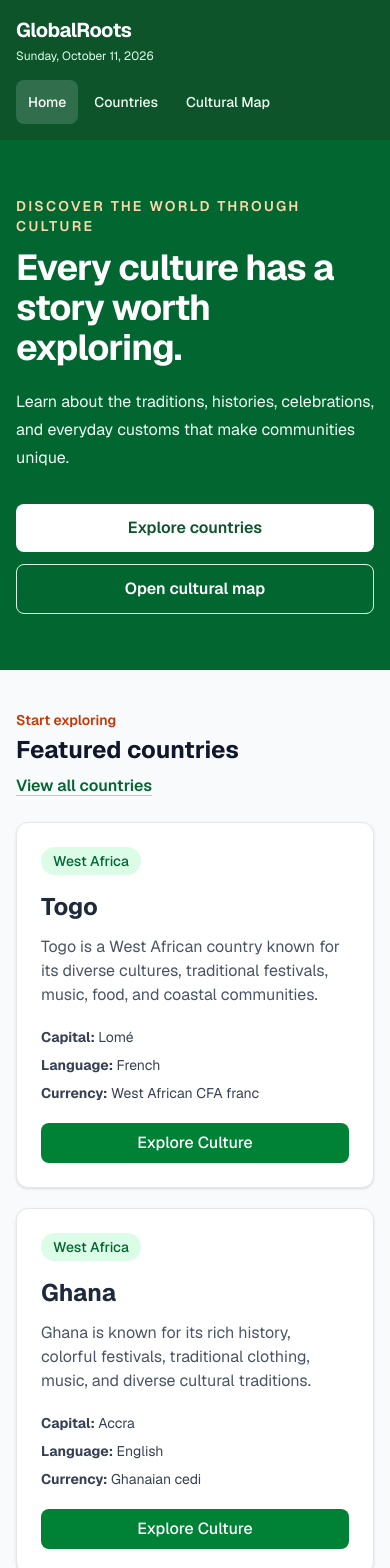
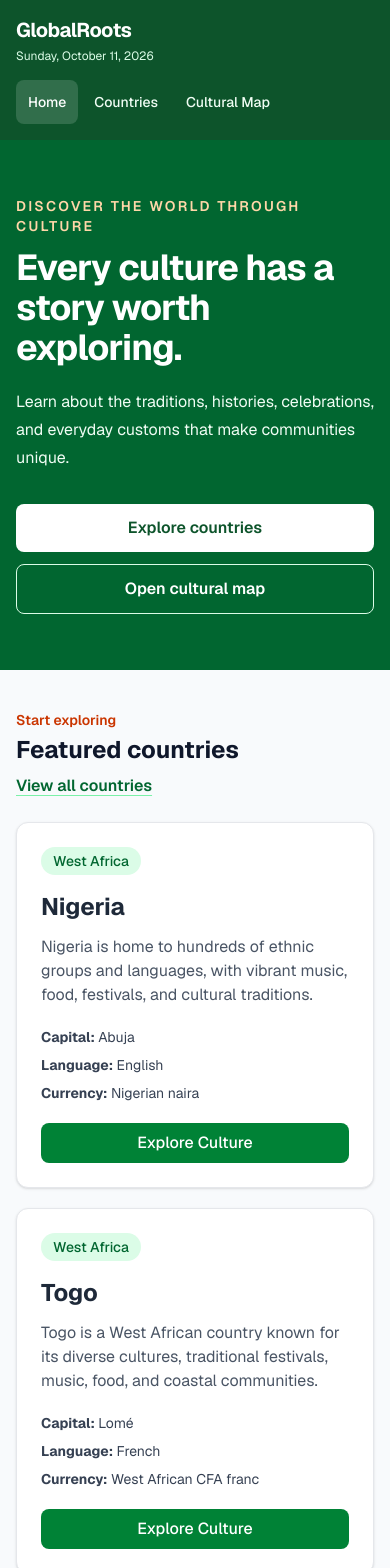
Before and after one commit to essodong-pro/global-roots, a Next.js app: page / in a window 390 px wide. Shown: the top 1568 px of the page. Built offline with nearby package versions, Linux system fonts and the light colour scheme.

Commit message:
impleneted responsive design and removed any unscathed CSS and moved all to Tailwind CSS for proper view display

```diff
--- a/app/countries/[id]/page.tsx
+++ b/app/countries/[id]/page.tsx
@@ -1,3 +1,4 @@
+// Render a responsive country profile and handle invalid or missing IDs.
 import Link from "next/link";
 import { notFound } from "next/navigation";
 import { getCountryById } from "@/lib/countries";
--- a/app/countries/page.tsx
+++ b/app/countries/page.tsx
@@ -1,5 +1,6 @@
 "use client";
 
+// Let visitors search and browse country profiles in a responsive grid.
 import { useMemo, useState } from "react";
 import CountryCard from "@/components/CountryCard";
 import { countries } from "@/data/countries";
--- a/app/globals.css
+++ b/app/globals.css
@@ -1,3 +1,4 @@
+/* Load Tailwind, define shared theme tokens, and keep global accessibility behavior. */
 @import "tailwindcss";
 
 :root {
@@ -10,17 +11,6 @@
   --color-foreground: var(--foreground);
   --font-sans: var(--font-geist-sans);
   --font-mono: var(--font-geist-mono);
-}
-
-* {
-  box-sizing: border-box;
-}
-
-body {
-  min-width: 320px;
-  background: var(--background);
-  color: var(--foreground);
-  font-family: var(--font-geist-sans), Arial, Helvetica, sans-serif;
 }
 
 html {
--- a/app/layout.tsx
+++ b/app/layout.tsx
@@ -1,3 +1,4 @@
+// Wrap every route with the shared responsive shell and document metadata.
 import type { Metadata } from "next";
 import { Geist, Geist_Mono } from "next/font/google";
 import Footer from "@/components/Footer";
@@ -26,7 +27,7 @@ export default function RootLayout({ children }: LayoutProps<"/">) {
       lang="en"
       className={`${geistSans.variable} ${geistMono.variable} h-full antialiased`}
     >
-      <body className="flex min-h-full flex-col">
+      <body className="flex min-h-full flex-col bg-background font-sans text-foreground">
         <a
           href="#main-content"
           className="sr-only z-50 rounded-md bg-white px-4 py-2 text-green-900 focus:not-sr-only focus:absolute focus:left-4 focus:top-4"
@@ -34,7 +35,7 @@ export default function RootLayout({ children }: LayoutProps<"/">) {
           Skip to main content
         </a>
         <Header />
-        <div id="main-content" className="flex flex-1 flex-col">
+        <div id="main-content" className="flex flex-1 flex-col" tabIndex={-1}>
           {children}
         </div>
         <Footer />
--- a/app/map/page.tsx
+++ b/app/map/page.tsx
@@ -1,3 +1,4 @@
+// Supply map-page metadata and mount the interactive cultural map.
 import type { Metadata } from "next";
 import CulturalMap from "@/components/CulturalMap";
 
--- a/app/page.tsx
+++ b/app/page.tsx
@@ -1,8 +1,14 @@
+// Introduce GlobalRoots and feature country profiles on the home page.
 import Link from "next/link";
 import CountryCard from "@/components/CountryCard";
 import { countries } from "@/data/countries";
 
 export default function Home() {
+  const nigeria = countries.find((country) => country.name === "Nigeria");
+  const featuredCountries = nigeria
+    ? [nigeria, ...countries.slice(0, 3)]
+    : countries.slice(0, 3);
+
   return (
     <main className="flex-1">
       <section className="bg-green-800 px-4 py-14 text-white sm:px-6 sm:py-20 lg:py-24">
@@ -52,7 +58,7 @@ export default function Home() {
           </Link>
         </div>
         <div className="grid gap-5 sm:grid-cols-2 lg:grid-cols-3">
-          {countries.slice(0, 3).map((country) => (
+          {featuredCountries.map((country) => (
             <CountryCard key={country.id} country={country} />
           ))}
         </div>
--- a/components/CountryCard.tsx
+++ b/components/CountryCard.tsx
@@ -1,3 +1,4 @@
+// Present one country summary with a touch-friendly profile link.
 import Link from "next/link";
 import type { Country } from "@/data/countries";
 
@@ -6,6 +7,8 @@ type CountryCardProps = {
 };
 
 export default function CountryCard({ country }: CountryCardProps) {
+    const profileId = country.profileId ?? country.id;
+
     return (
         <article className="flex h-full flex-col rounded-xl border border-gray-200 bg-white p-6 shadow-sm transition hover:-translate-y-1 hover:shadow-md">
             <div className="mb-4">
@@ -35,7 +38,7 @@ export default function CountryCard({ country }: CountryCardProps) {
             </div>
 
             <Link
-                href={`/countries/${country.id}`}
+                href={`/countries/${profileId}`}
                 className="rounded-lg bg-green-700 px-4 py-2 text-center font-medium text-white transition hover:bg-green-800"
             >
                 Explore Culture
--- a/components/CulturalMap.tsx
+++ b/components/CulturalMap.tsx
@@ -1,5 +1,6 @@
 "use client";
 
+// Provide an interactive, responsive map and country-specific cultural highlights.
 import Link from "next/link";
 import { useState } from "react";
 import { countries } from "@/data/countries";
@@ -11,6 +12,7 @@ const mapPositions: Record<number, { x: number; y: number }> = {
     4: { x: 34, y: 70 },
     5: { x: 51, y: 38 },
     6: { x: 68, y: 55 },
+    7: { x: 55, y: 59 },
 };
 
 const regionHighlights: Record<string, string> = {
@@ -59,6 +61,11 @@ const culturalHighlights: Record<
         { label: "Celebrations", detail: "Diwali celebrated by many communities" },
         { label: "Food", detail: "Richly varied regional cuisines" },
         { label: "Arts", detail: "Classical and folk performance traditions" },
+    ],
+    7: [
+        { label: "Music", detail: "Afrobeats and many regional music traditions" },
+        { label: "Food", detail: "Jollof rice and diverse regional cuisines" },
+        { label: "Celebrations", detail: "Festivals reflecting Nigeria's many communities" },
     ],
 };
 
@@ -327,7 +334,7 @@ export default function CulturalMap() {
                         </div>
 
                         <Link
-                            href={`/countries/${selectedCountry.id}`}
+                            href={`/countries/${selectedCountry.profileId ?? selectedCountry.id}`}
                             className="mt-7 inline-flex w-full items-center justify-center rounded-xl bg-green-800 px-4 py-3 text-sm font-semibold text-white transition hover:bg-green-900 focus-visible:outline-2 focus-visible:outline-offset-2 focus-visible:outline-green-800"
                         >
                             Explore {selectedCountry.name} culture
--- a/components/Footer.tsx
+++ b/components/Footer.tsx
@@ -1,3 +1,4 @@
+// Provide the responsive footer shared by every route.
 export default function Footer() {
   return (
     <footer className="mt-auto bg-slate-900 px-4 py-6 text-center text-sm text-slate-100 sm:px-6">
--- a/components/Header.tsx
+++ b/components/Header.tsx
@@ -1,5 +1,6 @@
 "use client";
 
+// Render the shared, responsive site header and localized date.
 // Subscribe to the client clock without introducing an effect-driven state update.
 import { useSyncExternalStore } from "react";
 import Link from "next/link";
@@ -24,7 +25,7 @@ export default function Header() {
     // Switch from the server snapshot to the browser's localized date after hydration.
     const currentDate = useSyncExternalStore(subscribeToDate, getCurrentDate, getServerDate);
 
-    // Keep ward identity and navigation in the same global shell.
+    // Keep site identity and primary navigation together in the global shell.
     return (
         <header className="bg-green-900 text-white shadow-md">
             <div className="mx-auto flex w-full max-w-7xl flex-col gap-4 px-4 py-4 sm:px-6 md:flex-row md:items-center md:justify-between md:py-5">
--- a/components/NavLink.tsx
+++ b/components/NavLink.tsx
@@ -1,5 +1,6 @@
 "use client";
 
+// Render responsive primary navigation and announce the current route.
 // Use Next's client-side links for app navigation.
 import Link from "next/link";
 
--- a/data/countries.ts
+++ b/data/countries.ts
@@ -1,5 +1,6 @@
 export type Country = {
     id: number;
+    profileId?: number;
     name: string;
     region: string;
     capital: string;
@@ -69,4 +70,15 @@ export const countries: Country[] = [
         description:
             "India is home to many languages, religions, cuisines, celebrations, clothing styles, and cultural traditions.",
     },
+    {
+        id: 7,
+        profileId: 1,
+        name: "Nigeria",
+        region: "West Africa",
+        capital: "Abuja",
+        language: "English",
+        currency: "Nigerian naira",
+        description:
+            "Nigeria is home to hundreds of ethnic groups and languages, with vibrant music, food, festivals, and cultural traditions.",
+    },
 ];
```
